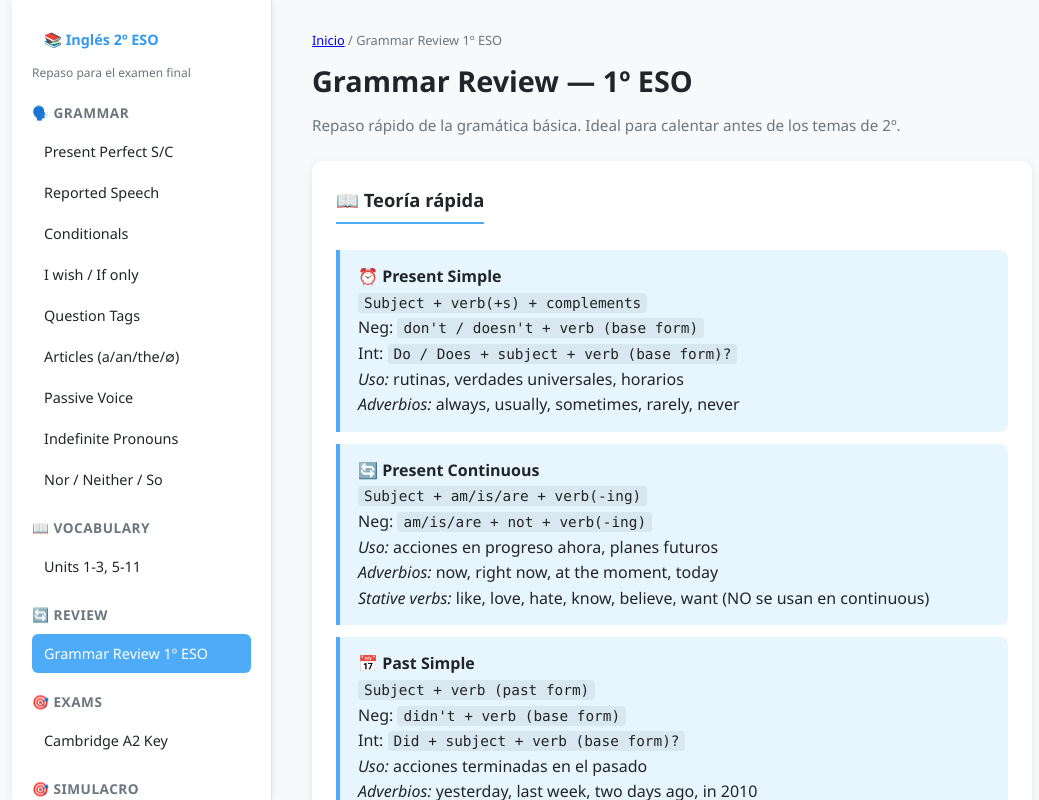
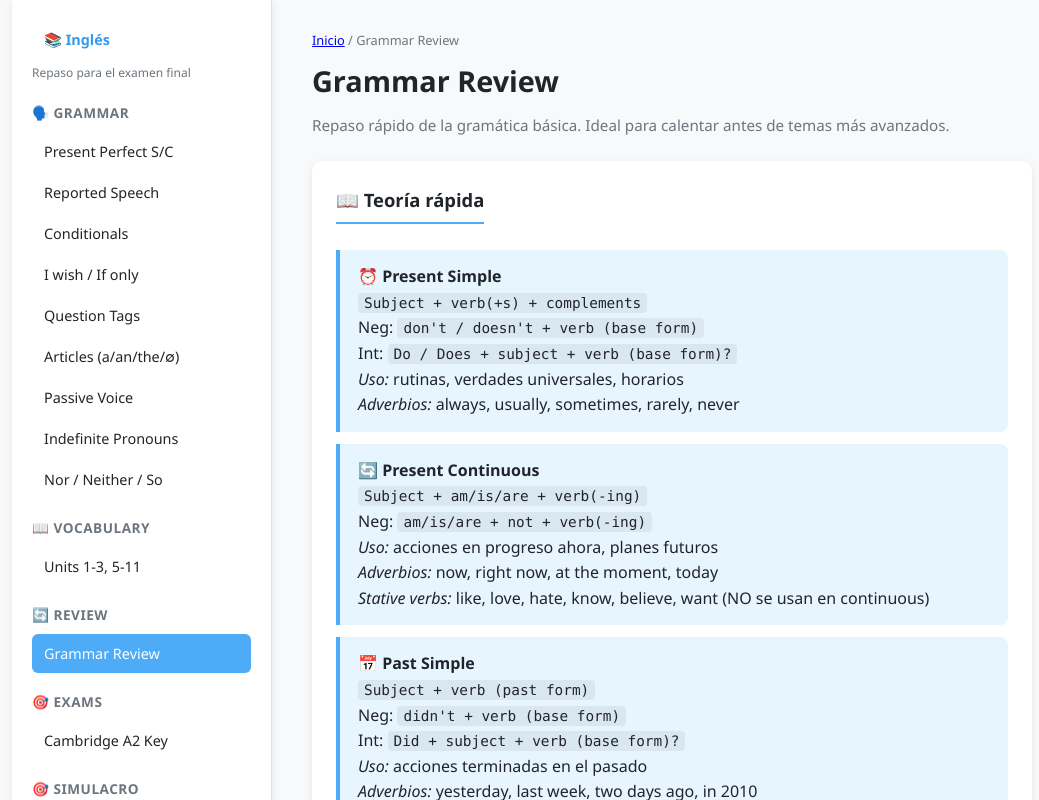
Before and after one commit to skynetdelbarbas-dot/ing-2eso-repaso, a website: page grammar-review.html in a window 1280 px wide. Shown: the whole page, without its empty margins (28-1067 px from the left). Drawn offline with Linux system fonts and the light colour scheme.

Commit message:
fix: Grammar Review genérico (sin niveles) — multi-nivel

```diff
--- a/grammar-review.html
+++ b/grammar-review.html
@@ -3,13 +3,13 @@
 <head>
 <meta charset="UTF-8">
 <meta name="viewport" content="width=device-width, initial-scale=1.0">
-<title>Grammar Review 1º ESO — 2º ESO</title>
+<title>Grammar Review</title>
 <link rel="stylesheet" href="style.css?v=5">
 </head>
 <body data-topic="grammar-review">
 <div class="container">
 <nav class="sidebar">
-  <h1><a href="index.html" style="color:inherit;text-decoration:none">📚 Inglés 2º ESO</a></h1>
+  <h1><a href="index.html" style="color:inherit;text-decoration:none">📚 Inglés</a></h1>
   <div class="subtitle">Repaso para el examen final</div>
   <h2>🗣️ Grammar</h2>
   <a href="present-perfect.html">Present Perfect S/C</a>
@@ -24,7 +24,7 @@
   <h2>📖 Vocabulary</h2>
   <a href="vocabulary.html">Units 1-3, 5-11</a>
   <h2>🔄 Review</h2>
-  <a href="grammar-review.html" class="active">Grammar Review 1º ESO</a>
+  <a href="grammar-review.html" class="active">Grammar Review</a>
   <h2>🎯 Exams</h2>
   <a href="cambridge-a2.html">Cambridge A2 Key</a>
 
@@ -34,9 +34,9 @@
 </nav>
 
 <main class="main">
-  <div class="breadcrumb"><a href="index.html">Inicio</a> / Grammar Review 1º ESO</div>
-  <h1 class="page-title">Grammar Review — 1º ESO</h1>
-  <p class="intro">Repaso rápido de la gramática básica. Ideal para calentar antes de los temas de 2º.</p>
+  <div class="breadcrumb"><a href="index.html">Inicio</a> / Grammar Review</div>
+  <h1 class="page-title">Grammar Review</h1>
+  <p class="intro">Repaso rápido de la gramática básica. Ideal para calentar antes de temas más avanzados.</p>
 
   <div class="section">
     <h2>📖 Teoría rápida</h2>
@@ -86,7 +86,7 @@
 
   <div class="section">
     <h2>✏️ Ejercicios — <span id="round-label">Ronda 1/3</span></h2>
-    <p style="color:var(--text2);margin-bottom:14px">Preguntas mezcladas de toda la gramática de 1º ESO. Completa con la forma correcta.</p>
+    <p style="color:var(--text2);margin-bottom:14px">Preguntas mezcladas de gramática básica. Completa con la forma correcta.</p>
     <div id="ex-review"></div>
     <div class="btn-section">
       <button class="btn btn-check-all" onclick="checkAllReview()">✅ Corregir todo</button>
@@ -101,7 +101,7 @@
 <script src="exercises.js?v=8"></script>
 <script>
 // ============================================================
-// POOL DE PREGUNTAS (~45) — Mixed 1º ESO grammar
+// POOL DE PREGUNTAS (~45) — Mixed grammar
 // ============================================================
 var REVIEW_POOL = [
   // Present Simple
```
Also changed, not shown: index.html (+1 -1 lines).
